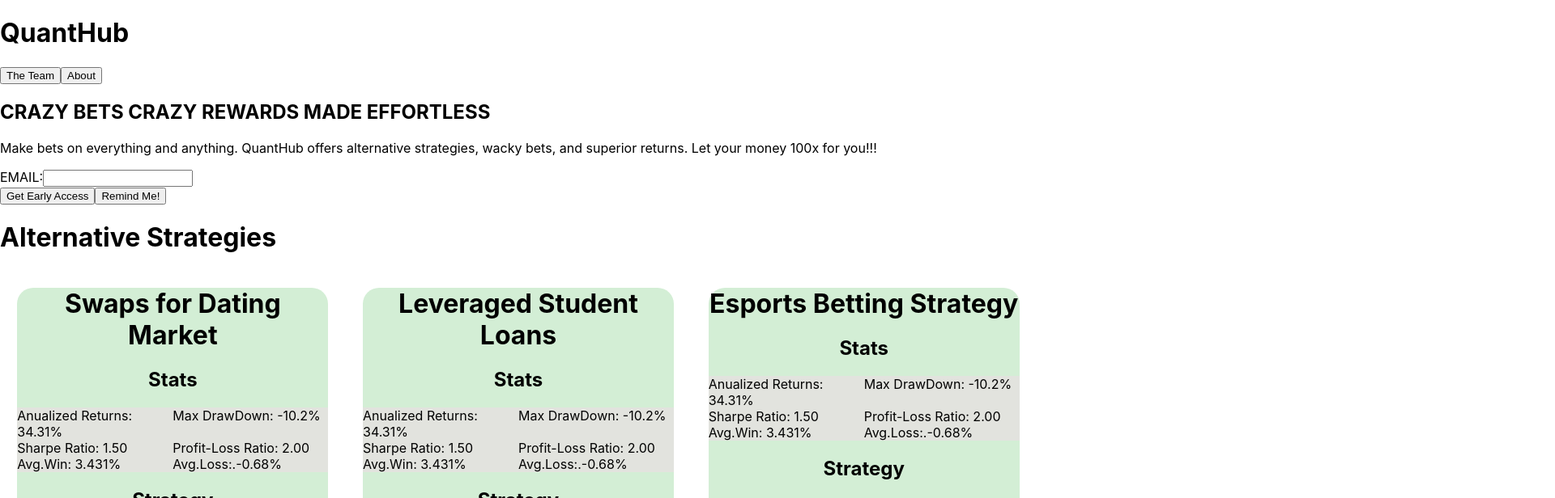
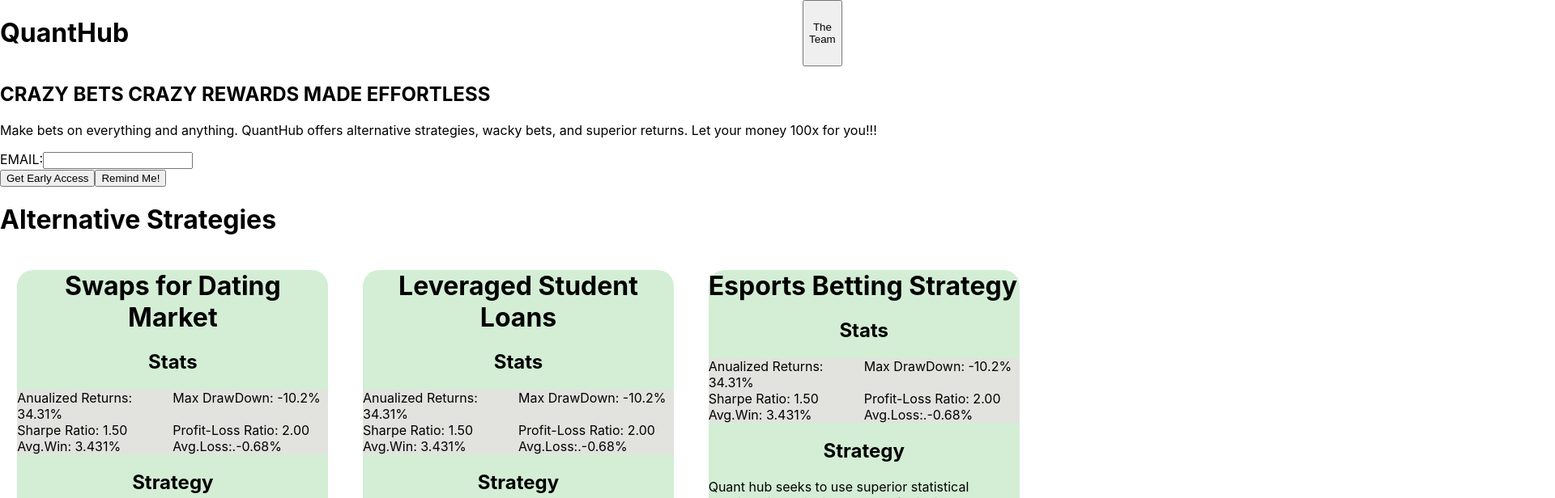
Before and after one commit to ZhenwenCodeFORLULZ/QuantHub, a React (Create React App) app: page / in a window 1280 px wide. Shown: the top 616 px of the page at 81% size, 1920 px wide, since content can reach past the window. Built offline with nearby package versions, Linux system fonts and the light colour scheme.

Commit message:
all the files up to buttons and header

```diff
--- a/src/Cards/topHalf.js
+++ b/src/Cards/topHalf.js
@@ -1,19 +1,23 @@
 import React, {Component} from 'react';
-
+import "../Styles/topHalf.css";
 class TopHalfrender extends Component{
     render()
     {
       return(
-      <div>
+      <div className = "topHalf">
+        <div className = "Title">
+          <h1>QuantHub </h1>
 
-          <h1>QuantHub</h1>
-          <button onClick ={redirect_Team}>
-          The Team
-          </button>
-          <button onClick = {redirect_About}>
-          About
-          </button>
-          <h2>CRAZY BETS CRAZY REWARDS MADE EFFORTLESS</h2>
+              <button className = "button-2" onClick ={redirect_Team}>
+                The Team
+              </button>
+              <button className = "button-1"onClick = {redirect_About}>
+                About
+              </button>
+
+        </div>
+
+        <h2>CRAZY BETS CRAZY REWARDS MADE EFFORTLESS</h2>
           <p> Make bets on everything and anything. QuantHub offers
               alternative strategies, wacky bets, and superior returns.
               Let your money 100x for you!!!
--- /dev/null
+++ b/src/Styles/topHalf.css
@@ -0,0 +1,12 @@
+.Title{
+    display: flex;
+
+}
+
+.button-1{
+    margin-left:75%;
+}
+
+.button-2{
+    margin-left:65%;
+}
```
